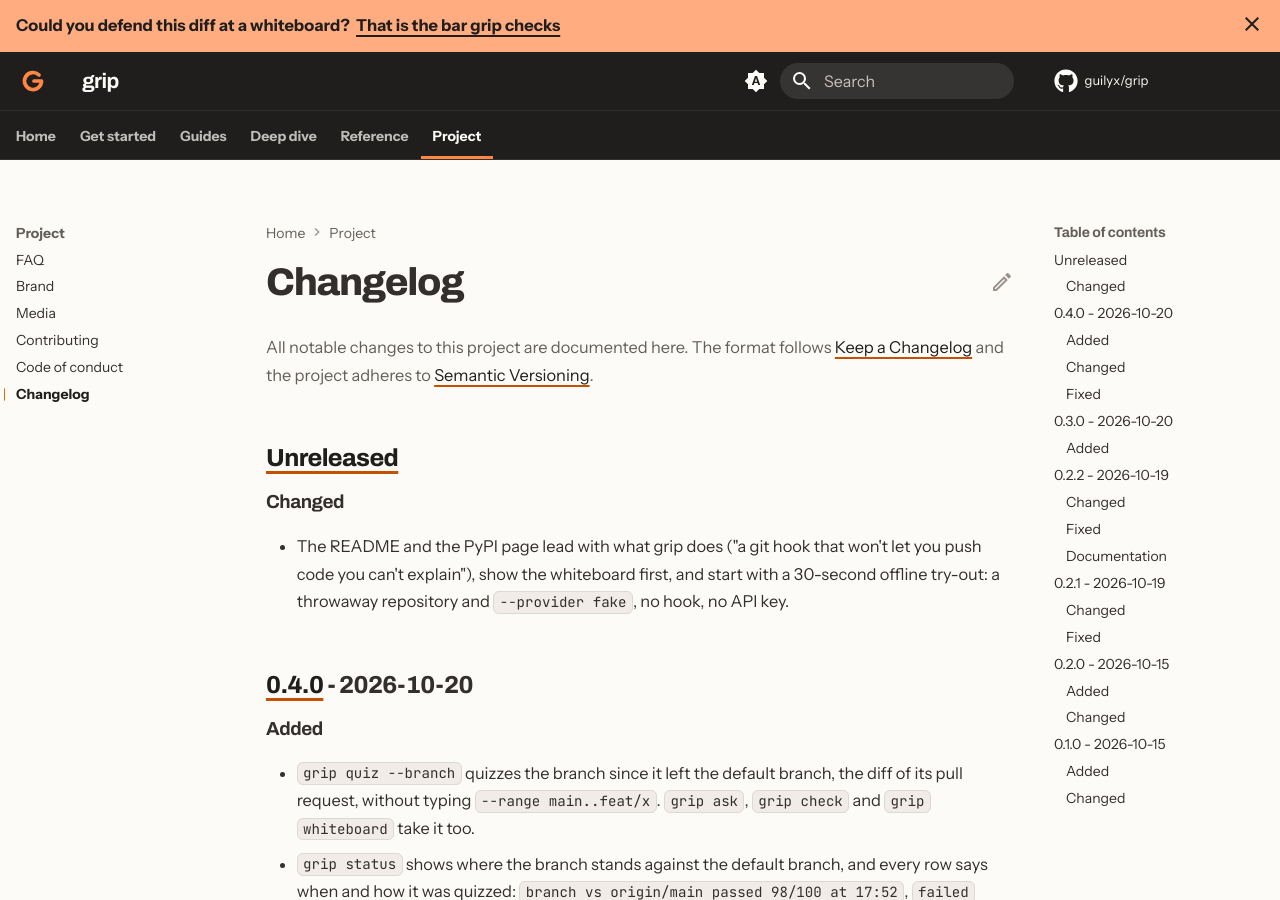
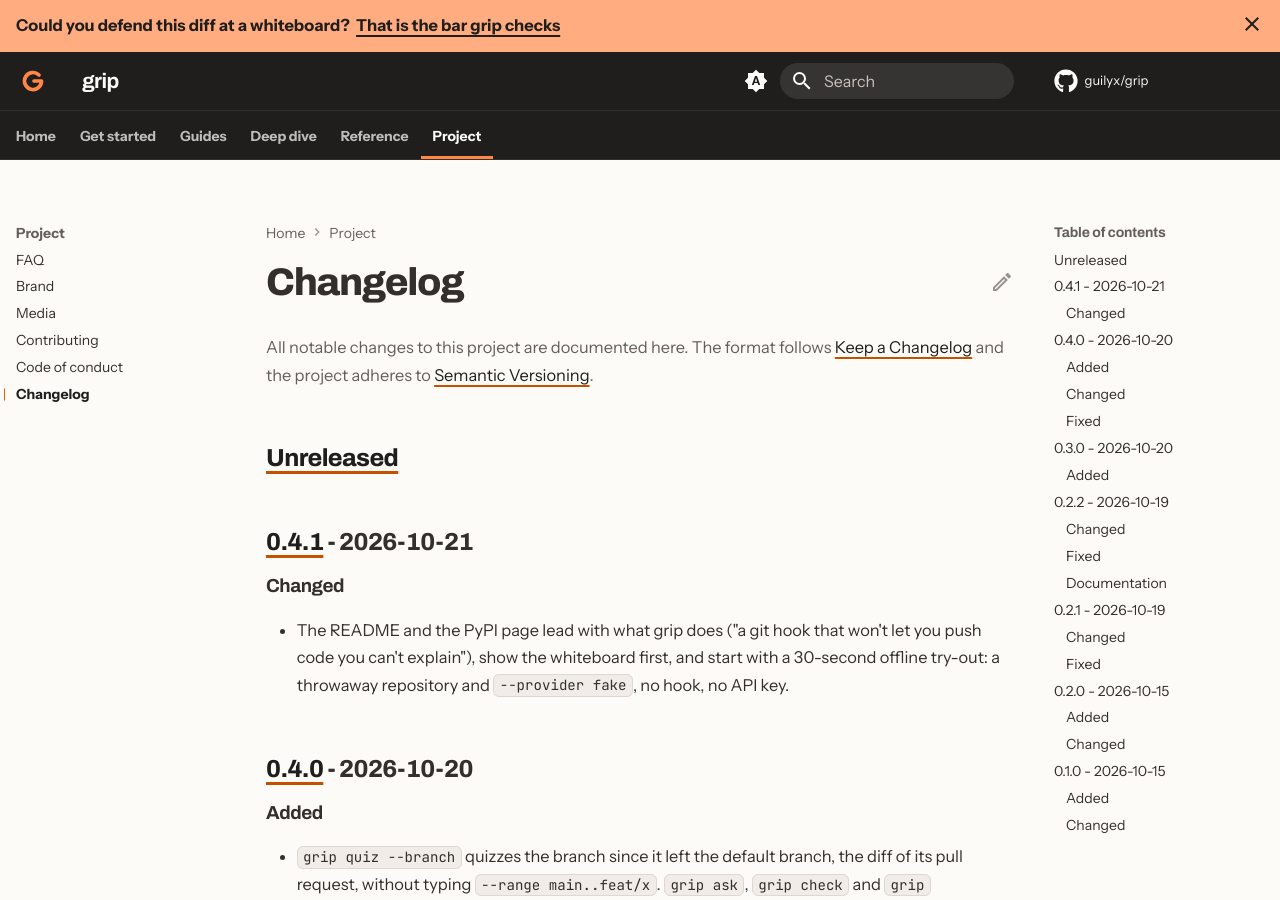
Before and after one commit to guilyx/grip, an MkDocs documentation site: the page built from docs/changelog.md, in a window 1280 px wide and 900 px high. Built offline with MkDocs 1.6.1 and Material for MkDocs 9.7.7, drawn with Linux system fonts in a browser that asks for light colours; comment, search, counter and statistics services are not loaded.

Commit message:
Release v0.4.1

```diff
--- a/.pre-commit-hooks.yaml
+++ b/.pre-commit-hooks.yaml
@@ -2,7 +2,7 @@
 #
 #   repos:
 #     - repo: https://github.com/guilyx/grip
-#       rev: v0.4.0
+#       rev: v0.4.1
 #       hooks:
 #         - id: grip            # quiz before every push (recommended)
 #         # - id: grip-commit   # quiz before every commit
--- a/CHANGELOG.md
+++ b/CHANGELOG.md
@@ -5,6 +5,8 @@ All notable changes to this project are documented here. The format follows
 [Semantic Versioning](https://semver.org/).
 
 ## [Unreleased]
+
+## [0.4.1] - 2026-10-21
 
 ### Changed
 
@@ -253,7 +255,8 @@ The first public release.
 - The score table uses rounded borders, matching the panels.
 - The "blocked" message prints the report path relative to the working directory.
 
-[Unreleased]: https://github.com/guilyx/grip/compare/v0.4.0...HEAD
+[Unreleased]: https://github.com/guilyx/grip/compare/v0.4.1...HEAD
+[0.4.1]: https://github.com/guilyx/grip/compare/v0.4.0...v0.4.1
 [0.4.0]: https://github.com/guilyx/grip/compare/v0.3.0...v0.4.0
 [0.3.0]: https://github.com/guilyx/grip/compare/v0.2.2...v0.3.0
 [0.2.2]: https://github.com/guilyx/grip/compare/v0.2.1...v0.2.2
--- a/src/grip_hook/__init__.py
+++ b/src/grip_hook/__init__.py
@@ -3,7 +3,7 @@
 A git hook that quizzes you about your own diff before you commit or push it.
 """
 
-__version__ = "0.4.0"
+__version__ = "0.4.1"
 
 QUESTION_COUNT = 5
 """Number of questions asked in every quiz. Fixed by design."""
```
Also changed, not shown: docs/getting-started.md (+1 -1 lines), docs/index.md (+1 -1 lines), 4 other files.
